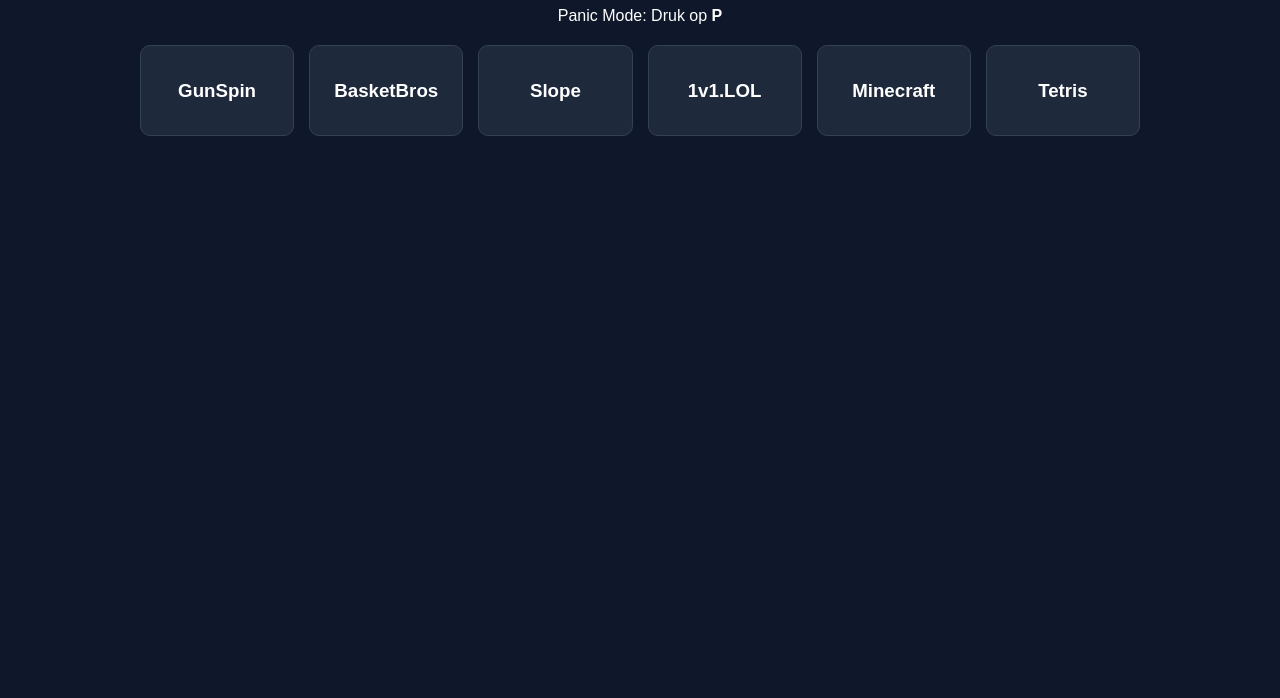
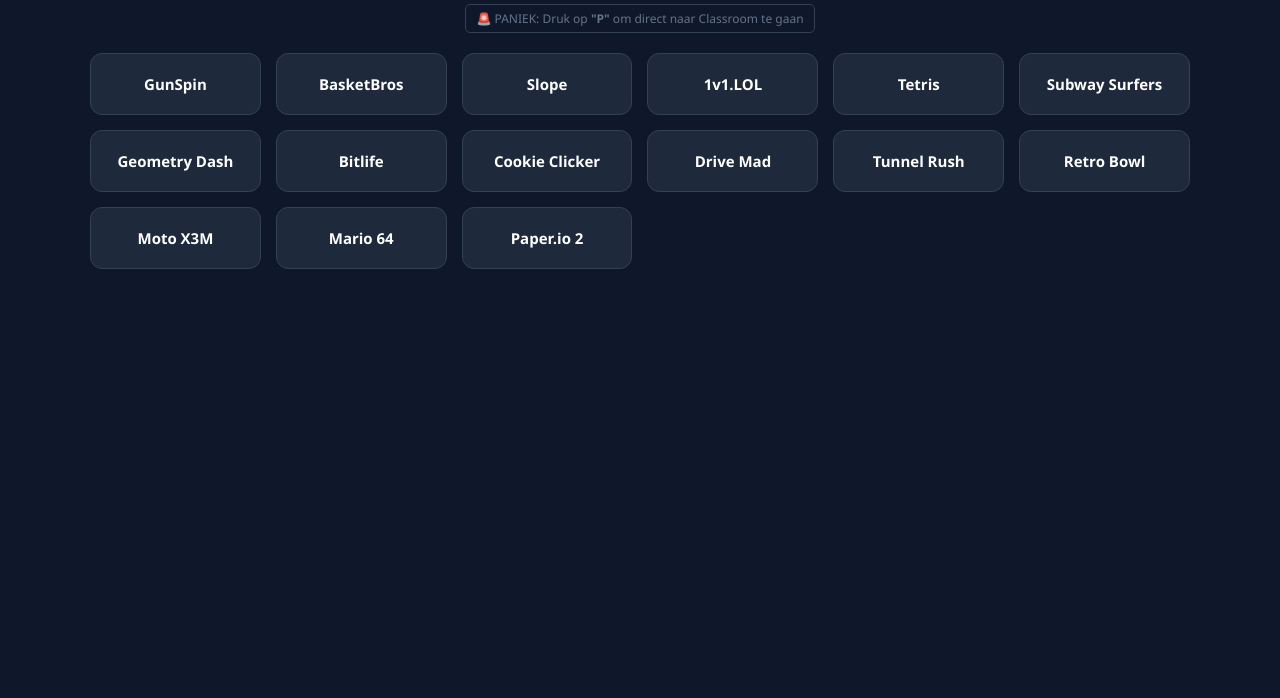
Before and after one commit to 11121p/classroom, a plain HTML site: page index.html in a window 1280 px wide. Shown: the part 102-800 px from the top of the page. Drawn offline with Linux system fonts and the light colour scheme.

Commit message:
Update index.html

```diff
--- a/index.html
+++ b/index.html
@@ -2,49 +2,72 @@
 <html lang="nl">
 <head>
     <meta charset="UTF-8">
+    <!-- TAB CLOAKER: Dit ziet de leraar bovenin het tabblad -->
     <title>Mijn Bestanden - Google Drive</title>
     <link rel="icon" type="image/x-icon" href="https://ssl.gstatic.com">
+
     <style>
-        body { font-family: sans-serif; background-color: #0f172a; color: white; text-align: center; padding: 20px; }
-        .grid { display: grid; grid-template-columns: repeat(auto-fill, minmax(150px, 1fr)); gap: 15px; max-width: 1000px; margin: 20px auto; }
-        .game-card { background: #1e293b; border: 1px solid #334155; border-radius: 10px; padding: 15px; cursor: pointer; }
-        .game-card:hover { border-color: #38bdf8; }
-        #game-container { display: none; position: fixed; top: 0; left: 0; width: 100%; height: 100%; background: black; z-index: 1000; }
-        #game-frame { width: 100%; height: 90%; border: none; }
-        .close-btn { color: white; background: red; padding: 10px; cursor: pointer; display: inline-block; margin: 5px; border-radius: 5px; }
+        body { font-family: 'Segoe UI', sans-serif; background-color: #0f172a; color: white; text-align: center; padding: 20px; margin: 0; }
+        h1 { color: #38bdf8; }
+        .panic-alert { color: #64748b; font-size: 12px; margin-bottom: 20px; border: 1px solid #334155; display: inline-block; padding: 5px 10px; border-radius: 5px; }
+
+        .grid { display: grid; grid-template-columns: repeat(auto-fill, minmax(160px, 1fr)); gap: 15px; max-width: 1100px; margin: 0 auto; }
+        .game-card { background: #1e293b; border: 1px solid #334155; border-radius: 12px; padding: 20px; cursor: pointer; transition: 0.3s; }
+        .game-card:hover { border-color: #38bdf8; background: #2d3748; transform: translateY(-3px); }
+        h3 { font-size: 15px; margin: 0; pointer-events: none; }
+
+        /* Het game venster dat over de site heen komt */
+        #game-container { display: none; position: fixed; top: 0; left: 0; width: 100%; height: 100%; background: rgba(0,0,0,0.95); z-index: 9999; }
+        #game-frame { width: 95%; height: 85%; margin-top: 2%; border: 2px solid #38bdf8; border-radius: 10px; }
+        .close-btn { color: white; background: #ef4444; padding: 8px 20px; cursor: pointer; display: inline-block; margin-top: 10px; border-radius: 5px; font-weight: bold; }
     </style>
 </head>
 <body>
 
-    <h1>🚀 Game Portaal</h1>
-    <p>Panic Mode: Druk op <b>P</b></p>
+    <h1>🚀 School Hub</h1>
+    <div class="panic-alert">🚨 PANIEK: Druk op <b>"P"</b> om direct naar Classroom te gaan</div>
 
     <div class="grid">
-        <!-- Handmatige Game Knoppen -->
+        <!-- De gevraagde games met werkende GitHub links -->
         <div class="game-card" onclick="openGame('https://classroom-6x.github.io')"><h3>GunSpin</h3></div>
         <div class="game-card" onclick="openGame('https://basketball-bros.github.io')"><h3>BasketBros</h3></div>
         <div class="game-card" onclick="openGame('https://classroom-6x.github.io')"><h3>Slope</h3></div>
         <div class="game-card" onclick="openGame('https://3kh0.github.io')"><h3>1v1.LOL</h3></div>
-        <div class="game-card" onclick="openGame('https://classic.minecraft.net')"><h3>Minecraft</h3></div>
         <div class="game-card" onclick="openGame('https://chvin.github.io')"><h3>Tetris</h3></div>
+        <div class="game-card" onclick="openGame('https://3kh0.github.io')"><h3>Subway Surfers</h3></div>
+        <div class="game-card" onclick="openGame('https://3kh0.github.io')"><h3>Geometry Dash</h3></div>
+        <div class="game-card" onclick="openGame('https://3kh0.github.io')"><h3>Bitlife</h3></div>
+        <div class="game-card" onclick="openGame('https://3kh0.github.io')"><h3>Cookie Clicker</h3></div>
+        <div class="game-card" onclick="openGame('https://3kh0.github.io')"><h3>Drive Mad</h3></div>
+        <div class="game-card" onclick="openGame('https://3kh0.github.io')"><h3>Tunnel Rush</h3></div>
+        <div class="game-card" onclick="openGame('https://3kh0.github.io')"><h3>Retro Bowl</h3></div>
+        <div class="game-card" onclick="openGame('https://3kh0.github.io')"><h3>Moto X3M</h3></div>
+        <div class="game-card" onclick="openGame('https://3kh0.github.io')"><h3>Mario 64</h3></div>
+        <div class="game-card" onclick="openGame('https://3kh0.github.io')"><h3>Paper.io 2</h3></div>
     </div>
 
+    <!-- Container voor de games -->
     <div id="game-container">
-        <span class="close-btn" onclick="closeGame()">X SLUITEN</span>
-        <iframe id="game-frame" src=""></iframe>
+        <iframe id="game-frame" src=""></iframe><br>
+        <div class="close-btn" onclick="closeGame()">X SLUITEN</div>
     </div>
 
     <script>
-        // Panic button naar Classroom
+        // 1. PANIC BUTTON LOGICA
         document.addEventListener('keydown', function(e) {
-            if (e.key.toLowerCase() === 'p') window.location.href = 'https://classroom.google.com';
+            if (e.key.toLowerCase() === 'p') {
+                window.location.href = 'https://classroom.google.com';
+            }
         });
 
+        // 2. GAME OPENEN
         function openGame(url) {
-            document.getElementById('game-frame').src = url;
+            const frame = document.getElementById('game-frame');
+            frame.src = url;
             document.getElementById('game-container').style.display = 'block';
         }
 
+        // 3. GAME SLUITEN
         function closeGame() {
             document.getElementById('game-container').style.display = 'none';
             document.getElementById('game-frame').src = '';
```
